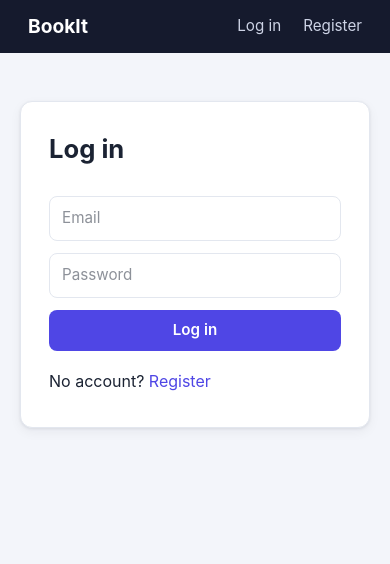
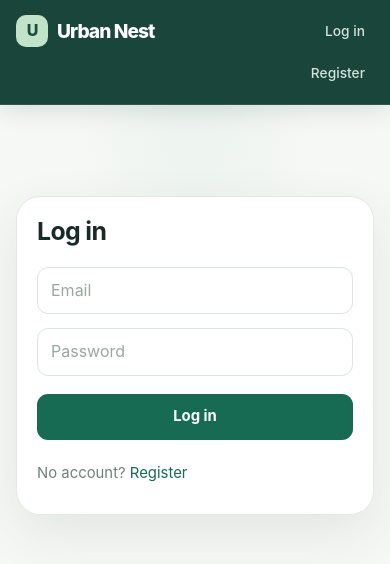
Before and after one commit to akingori371-oss/Urban-nest, a React (Vite) app in the folder plots/bookit-ui/: page /login in a window 390 px wide. Shown: the top 564 px of the page. Built offline with nearby package versions, Linux system fonts and the light colour scheme.

Commit message:
feat: update branding in navigation and enhance CSS styles for improved layout and responsiveness

```diff
--- a/plots/bookit-ui/src/App.jsx
+++ b/plots/bookit-ui/src/App.jsx
@@ -20,7 +20,7 @@ export default function App() {
     <>
       <nav className="nav">
         <div>
-          <Link to="/dashboard" className="brand">BookIt</Link>
+          <Link to="/dashboard" className="brand">Urban Nest</Link>
           {username && <Link to="/dashboard">Dashboard</Link>}
           {username && <Link to="/houses">Houses</Link>}
           {username && <Link to="/bookings">My bookings</Link>}
--- a/plots/bookit-ui/src/index.css
+++ b/plots/bookit-ui/src/index.css
@@ -1,124 +1,127 @@
 @import "tailwindcss";
-
-/* Base element styles and the older component classes live inside Tailwind's layers,
-   so Tailwind utility classes (like text-white or px-6) always win over them. */
 
 @layer base {
   :root {
-    --bg: #f3f5fa;
-    --text: #1b2333;
-    --muted: #667085;
-    --border: #e3e7ef;
-    --primary: #4f46e5;
-    --primary-dark: #4338ca;
-    --nav: #151a2d;
-    --danger: #c62828;
-    --success: #1b7f46;
-    --radius: 12px;
-    --shadow: 0 1px 3px rgba(16, 24, 40, 0.08), 0 4px 12px rgba(16, 24, 40, 0.05);
+    font-family: "Inter", "Segoe UI", system-ui, -apple-system, sans-serif;
+    color: #192b27;
+    background: #f6f8f5;
+    font-synthesis: none;
+    text-rendering: optimizeLegibility;
+    --bg: #f6f8f5;
+    --surface: #ffffff;
+    --text: #192b27;
+    --muted: #718079;
+    --border: #e3eae5;
+    --primary: #176b52;
+    --primary-dark: #10543f;
+    --nav: #123f35;
+    --danger: #b64040;
+    --success: #18724e;
+    --radius: 18px;
+    --shadow: 0 12px 32px rgba(29, 58, 48, .07);
   }
 
+  * { box-sizing: border-box; }
+  html { min-width: 320px; background: var(--bg); }
   body {
+    min-width: 320px;
+    min-height: 100vh;
     margin: 0;
-    font-family: "Inter", system-ui, -apple-system, "Segoe UI", Arial, sans-serif;
-    background: var(--bg);
+    background: radial-gradient(ellipse at 50% -20%, #e7f1e9 0, transparent 47%), var(--bg);
     color: var(--text);
-    line-height: 1.5;
+    line-height: 1.6;
+    -webkit-font-smoothing: antialiased;
   }
-
-  h2 { margin: 0 0 16px; font-size: 1.6rem; font-weight: 700; }
-  h3 { margin: 0 0 6px; font-size: 1.15rem; font-weight: 700; }
-  h4 { margin: 0 0 6px; font-weight: 700; }
-  p { margin: 6px 0; }
+  button, input { font: inherit; }
+  h1, h2, h3, h4 { color: var(--text); line-height: 1.2; letter-spacing: -.025em; }
+  h2 { margin: 0 0 20px; font-size: clamp(1.55rem, 3vw, 2rem); font-weight: 750; }
+  h3 { margin: 0 0 8px; font-size: 1.15rem; font-weight: 700; }
+  h4 { margin: 0 0 8px; font-size: 1rem; font-weight: 700; }
+  p { margin: 8px 0; }
   small { color: var(--muted); }
-  a { color: var(--primary); text-decoration: none; }
-  a:hover { text-decoration: underline; }
-
+  a { color: var(--primary); text-decoration: none; transition: color .18s ease; }
+  a:hover { color: var(--primary-dark); text-decoration: none; }
   input {
-    padding: 10px 12px;
-    border: 1px solid var(--border);
-    border-radius: 8px;
-    font-size: 0.95rem;
+    min-height: 46px;
+    padding: 10px 13px;
+    border: 1px solid #dce5df;
+    border-radius: 11px;
+    outline: none;
     background: #fff;
     color: var(--text);
+    transition: border-color .18s ease, box-shadow .18s ease;
   }
-  input:focus { outline: 2px solid var(--primary); outline-offset: 1px; border-color: transparent; }
+  input::placeholder { color: #9aa7a0; }
+  input:focus { border-color: #4f9b7d; box-shadow: 0 0 0 4px rgba(23, 107, 82, .12); }
+  :focus-visible { outline: 3px solid rgba(80, 155, 125, .42); outline-offset: 3px; }
 }
 
 @layer components {
-  /* Navbar */
   .nav {
-    display: flex;
-    justify-content: space-between;
-    align-items: center;
-    padding: 12px 28px;
-    background: var(--nav);
-    color: #fff;
     position: sticky;
     top: 0;
-    z-index: 10;
+    z-index: 20;
+    display: flex;
+    min-height: 76px;
+    align-items: center;
+    justify-content: space-between;
+    gap: 20px;
+    padding: 12px max(28px, calc((100vw - 1180px) / 2));
+    border-bottom: 1px solid rgba(255,255,255,.1);
+    background: rgba(18, 63, 53, .97);
+    color: #fff;
+    box-shadow: 0 5px 24px rgba(13, 46, 38, .12);
+    backdrop-filter: blur(14px);
   }
-  .nav > div { display: flex; align-items: center; gap: 4px; }
-  .nav a { color: #cdd3e5; margin-left: 18px; font-size: 0.95rem; }
-  .nav a:hover { color: #fff; text-decoration: none; }
-  .nav .brand { color: #fff; font-weight: 700; font-size: 1.2rem; margin-left: 0; margin-right: 8px; }
-  .nav span { color: #cdd3e5; margin-right: 14px; font-size: 0.9rem; }
-  .nav button { background: transparent; border: 1px solid #4a5270; padding: 6px 12px; }
+  .nav > div { display: flex; align-items: center; gap: 8px; }
+  .nav a { display: inline-flex; align-items: center; min-height: 42px; margin: 0; padding: 0 13px; border-radius: 10px; color: #d3e5dc; font-size: .94rem; font-weight: 550; }
+  .nav a:hover { background: rgba(255,255,255,.09); color: #fff; }
+  .nav .brand { margin-right: 12px; padding-left: 0; color: #fff; font-size: 1.35rem; font-weight: 800; letter-spacing: -.05em; }
+  .nav .brand::before { content: "U"; display: grid; width: 32px; height: 32px; margin-right: 9px; place-items: center; border-radius: 10px; background: #c3e3c9; color: #174d3e; font-size: 1rem; }
+  .nav span { margin: 0 6px 0 0; color: #d3e5dc; font-size: .9rem; }
+  .nav button { min-height: 40px; padding: 7px 14px; border: 1px solid rgba(255,255,255,.3); background: transparent; color: white; }
   .nav button:hover { background: #fff; color: var(--nav); }
 
-  /* Layout */
-  .container { max-width: 1000px; margin: 28px auto; padding: 0 20px; }
-  .grid { display: grid; grid-template-columns: repeat(auto-fill, minmax(270px, 1fr)); gap: 18px; margin-top: 18px; }
-  .row { display: flex; gap: 12px; align-items: flex-end; flex-wrap: wrap; margin: 10px 0; }
-  .row label { display: flex; flex-direction: column; gap: 4px; font-size: 0.85rem; color: var(--muted); font-weight: 600; }
+  .container { width: min(1180px, calc(100% - 48px)); min-height: calc(100vh - 76px); margin: 0 auto; padding: 48px 0 72px; }
+  .grid { display: grid; grid-template-columns: repeat(auto-fill, minmax(min(270px, 100%), 1fr)); gap: 20px; margin-top: 22px; }
+  .row { display: flex; align-items: flex-end; flex-wrap: wrap; gap: 14px; margin: 18px 0; }
+  .row label { display: flex; min-width: 180px; flex-direction: column; gap: 7px; color: #53645c; font-size: .85rem; font-weight: 650; }
 
-  /* Cards */
-  .card {
-    background: #fff;
-    border: 1px solid var(--border);
-    border-radius: var(--radius);
-    padding: 18px;
-    box-shadow: var(--shadow);
-  }
-  .grid .card { display: flex; flex-direction: column; }
-  .grid .card .row { margin-top: auto; padding-top: 10px; }
-  .card.narrow {
-    max-width: 400px;
-    margin: 48px auto;
-    display: flex;
-    flex-direction: column;
-    gap: 12px;
-    padding: 28px;
-  }
+  .card { padding: 24px; border: 1px solid var(--border); border-radius: var(--radius); background: var(--surface); box-shadow: 0 5px 18px rgba(29,58,48,.045); }
+  .grid .card { display: flex; flex-direction: column; gap: 5px; transition: transform .2s ease, box-shadow .2s ease, border-color .2s ease; }
+  .grid .card:hover { transform: translateY(-3px); border-color: #c8ddd0; box-shadow: var(--shadow); }
+  .grid .card .row { margin-top: auto; padding-top: 12px; }
+  .card.narrow { display: flex; width: min(100%, 440px); flex-direction: column; gap: 14px; margin: clamp(24px, 7vh, 72px) auto; padding: clamp(26px, 5vw, 40px); border-radius: 24px; box-shadow: 0 18px 52px rgba(29,58,48,.09); }
+  .card.narrow h2 { margin-bottom: 6px; }
+  .card.narrow input { width: 100%; }
+  .card.narrow button { width: 100%; margin-top: 4px; }
+  .card.narrow p { color: var(--muted); font-size: .93rem; }
 
-  /* Buttons */
-  button, .row a {
-    display: inline-block;
-    padding: 9px 16px;
-    border: 0;
-    border-radius: 8px;
-    background: var(--primary);
-    color: #fff;
-    font-size: 0.95rem;
-    font-weight: 600;
-    cursor: pointer;
-    transition: background 0.15s;
-  }
-  button:hover, .row a:hover { background: var(--primary-dark); text-decoration: none; }
+  button, .row a { display: inline-flex; min-height: 44px; align-items: center; justify-content: center; padding: 10px 18px; border: 1px solid transparent; border-radius: 11px; background: var(--primary); color: #fff; font-size: .93rem; font-weight: 700; cursor: pointer; transition: transform .18s ease, background .18s ease, box-shadow .18s ease; }
+  button:hover, .row a:hover { transform: translateY(-1px); background: var(--primary-dark); color: #fff; box-shadow: 0 6px 14px rgba(23,107,82,.2); }
+  button:active, .row a:active { transform: translateY(0); }
+  .error, .success { padding: 13px 16px; border-radius: 12px; font-size: .94rem; }
+  .error { border: 1px solid #f0d0ce; background: #fff3f1; color: var(--danger); }
+  .success { border: 1px solid #cde6d6; background: #eff9f2; color: var(--success); }
+}
 
-  /* Messages */
-  .error {
-    color: var(--danger);
-    background: #fdecec;
-    border: 1px solid #f6c9c9;
-    padding: 10px 14px;
-    border-radius: 8px;
-  }
-  .success {
-    color: var(--success);
-    background: #e8f6ee;
-    border: 1px solid #c3e7d0;
-    padding: 10px 14px;
-    border-radius: 8px;
-  }
+@media (max-width: 700px) {
+  .nav { min-height: auto; align-items: flex-start; padding: 12px 16px; }
+  .nav > div { flex-wrap: wrap; gap: 4px; }
+  .nav > div:first-child { flex: 1; }
+  .nav > div:last-child { justify-content: flex-end; }
+  .nav a { min-height: 38px; padding: 0 9px; font-size: .86rem; }
+  .nav .brand { width: 100%; margin: 0 0 3px; padding-left: 0; font-size: 1.2rem; }
+  .nav span { display: none; }
+  .nav button { min-height: 38px; padding: 6px 10px; font-size: .86rem; }
+  .container { width: min(100% - 32px, 560px); padding: 32px 0 52px; }
 }
+@media (max-width: 420px) {
+  .nav { gap: 8px; }
+  .nav > div:last-child { flex-direction: column; align-items: flex-end; }
+  .nav > div:first-child > a:not(.brand) { padding: 0 7px; font-size: .8rem; }
+  .row { align-items: stretch; }
+  .row label { min-width: 100%; }
+  .row > button { width: 100%; }
+  .card { padding: 20px; }
+}
```
